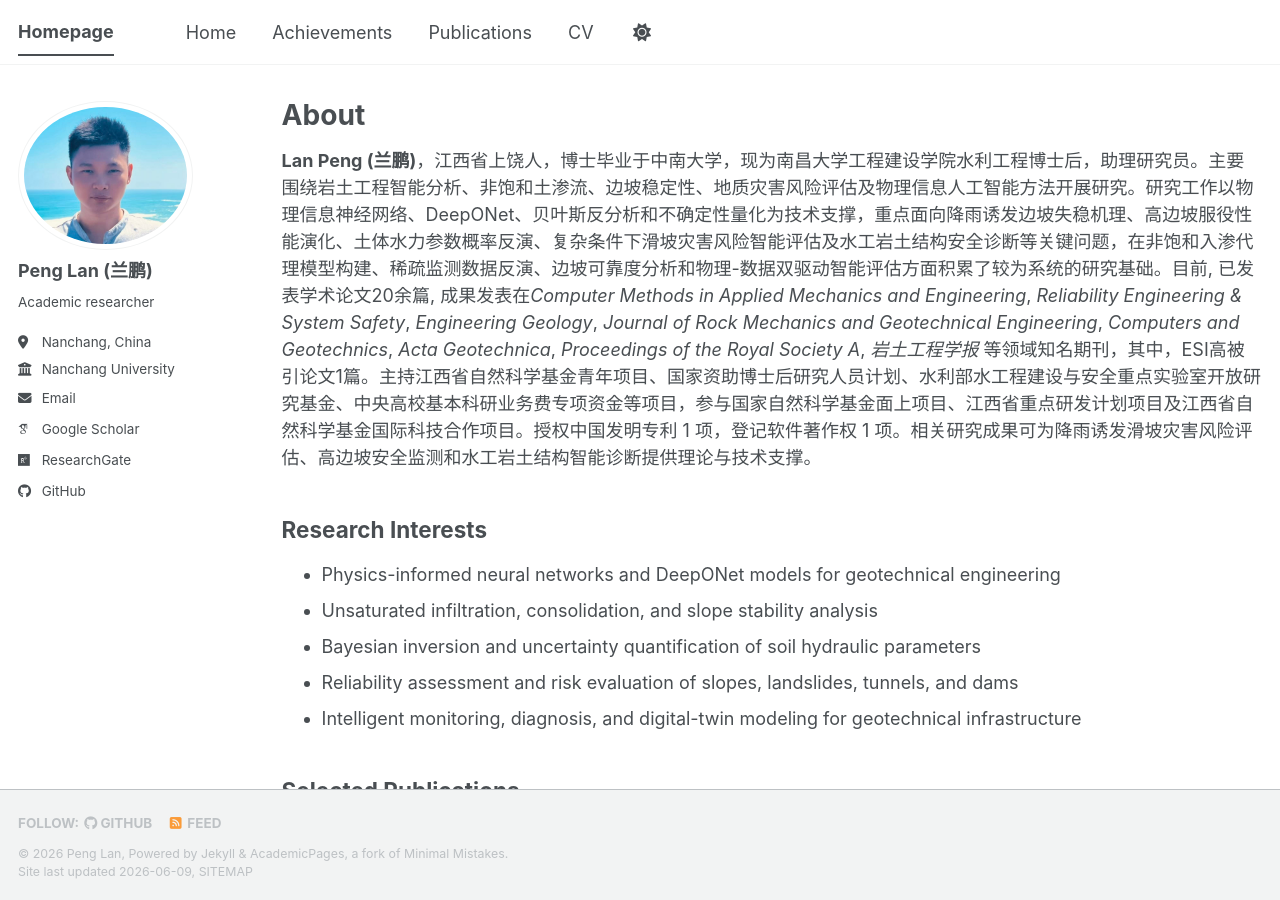
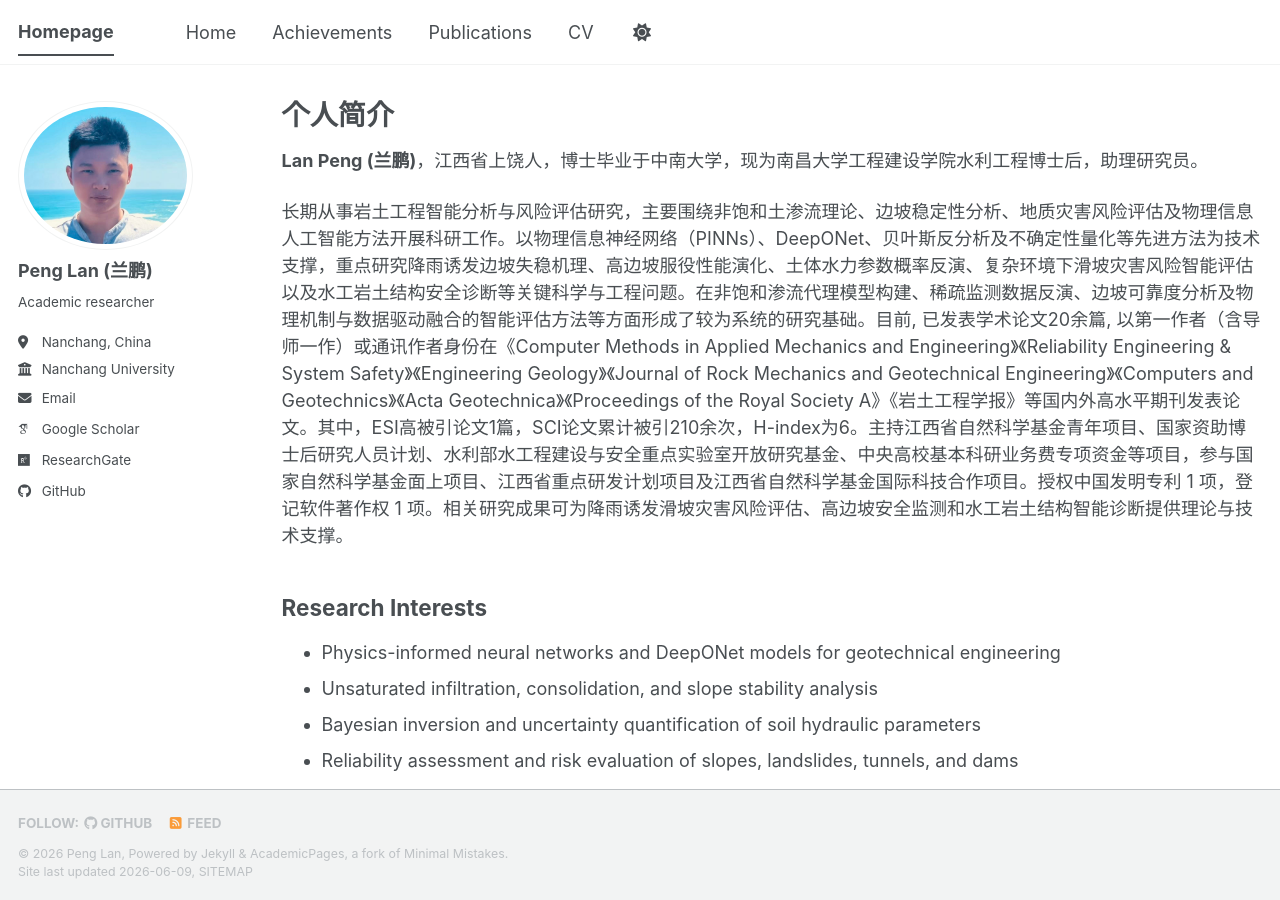
Before and after one commit to LanPeng-94/LanPeng-94.github.io, a Jekyll site: the page built from _pages/about.md, in a window 1280 px wide and 900 px high. Built offline with Jekyll 4.4.1, drawn with Linux system fonts in a browser that asks for light colours; some web fonts are replaced; a script bundle is joined from its source files by our own code; library files that are not in the unit come from our copies.

Commit message:
Refine homepage introduction

```diff
--- a/_pages/about.md
+++ b/_pages/about.md
@@ -1,6 +1,6 @@
 ---
 layout: archive
-title: "About"
+title: "个人简介"
 permalink: /
 author_profile: true
 redirect_from:
@@ -8,7 +8,9 @@ redirect_from:
   - /about.html
 ---
 
-**Lan Peng (兰鹏)**，江西省上饶人，博士毕业于中南大学，现为南昌大学工程建设学院水利工程博士后，助理研究员。主要围绕岩土工程智能分析、非饱和土渗流、边坡稳定性、地质灾害风险评估及物理信息人工智能方法开展研究。研究工作以物理信息神经网络、DeepONet、贝叶斯反分析和不确定性量化为技术支撑，重点面向降雨诱发边坡失稳机理、高边坡服役性能演化、土体水力参数概率反演、复杂条件下滑坡灾害风险智能评估及水工岩土结构安全诊断等关键问题，在非饱和入渗代理模型构建、稀疏监测数据反演、边坡可靠度分析和物理-数据双驱动智能评估方面积累了较为系统的研究基础。目前, 已发表学术论文20余篇, 成果发表在*Computer Methods in Applied Mechanics and Engineering*, *Reliability Engineering & System Safety*, *Engineering Geology*, *Journal of Rock Mechanics and Geotechnical Engineering*, *Computers and Geotechnics*, *Acta Geotechnica*, *Proceedings of the Royal Society A*, *岩土工程学报* 等领域知名期刊，其中，ESI高被引论文1篇。主持江西省自然科学基金青年项目、国家资助博士后研究人员计划、水利部水工程建设与安全重点实验室开放研究基金、中央高校基本科研业务费专项资金等项目，参与国家自然科学基金面上项目、江西省重点研发计划项目及江西省自然科学基金国际科技合作项目。授权中国发明专利 1 项，登记软件著作权 1 项。相关研究成果可为降雨诱发滑坡灾害风险评估、高边坡安全监测和水工岩土结构智能诊断提供理论与技术支撑。
+**Lan Peng (兰鹏)**，江西省上饶人，博士毕业于中南大学，现为南昌大学工程建设学院水利工程博士后，助理研究员。
+
+长期从事岩土工程智能分析与风险评估研究，主要围绕非饱和土渗流理论、边坡稳定性分析、地质灾害风险评估及物理信息人工智能方法开展科研工作。以物理信息神经网络（PINNs）、DeepONet、贝叶斯反分析及不确定性量化等先进方法为技术支撑，重点研究降雨诱发边坡失稳机理、高边坡服役性能演化、土体水力参数概率反演、复杂环境下滑坡灾害风险智能评估以及水工岩土结构安全诊断等关键科学与工程问题。在非饱和渗流代理模型构建、稀疏监测数据反演、边坡可靠度分析及物理机制与数据驱动融合的智能评估方法等方面形成了较为系统的研究基础。目前, 已发表学术论文20余篇, 以第一作者（含导师一作）或通讯作者身份在《Computer Methods in Applied Mechanics and Engineering》《Reliability Engineering & System Safety》《Engineering Geology》《Journal of Rock Mechanics and Geotechnical Engineering》《Computers and Geotechnics》《Acta Geotechnica》《Proceedings of the Royal Society A》《岩土工程学报》等国内外高水平期刊发表论文。其中，ESI高被引论文1篇，SCI论文累计被引210余次，H-index为6。主持江西省自然科学基金青年项目、国家资助博士后研究人员计划、水利部水工程建设与安全重点实验室开放研究基金、中央高校基本科研业务费专项资金等项目，参与国家自然科学基金面上项目、江西省重点研发计划项目及江西省自然科学基金国际科技合作项目。授权中国发明专利 1 项，登记软件著作权 1 项。相关研究成果可为降雨诱发滑坡灾害风险评估、高边坡安全监测和水工岩土结构智能诊断提供理论与技术支撑。
 
 ## Research Interests
 
```
